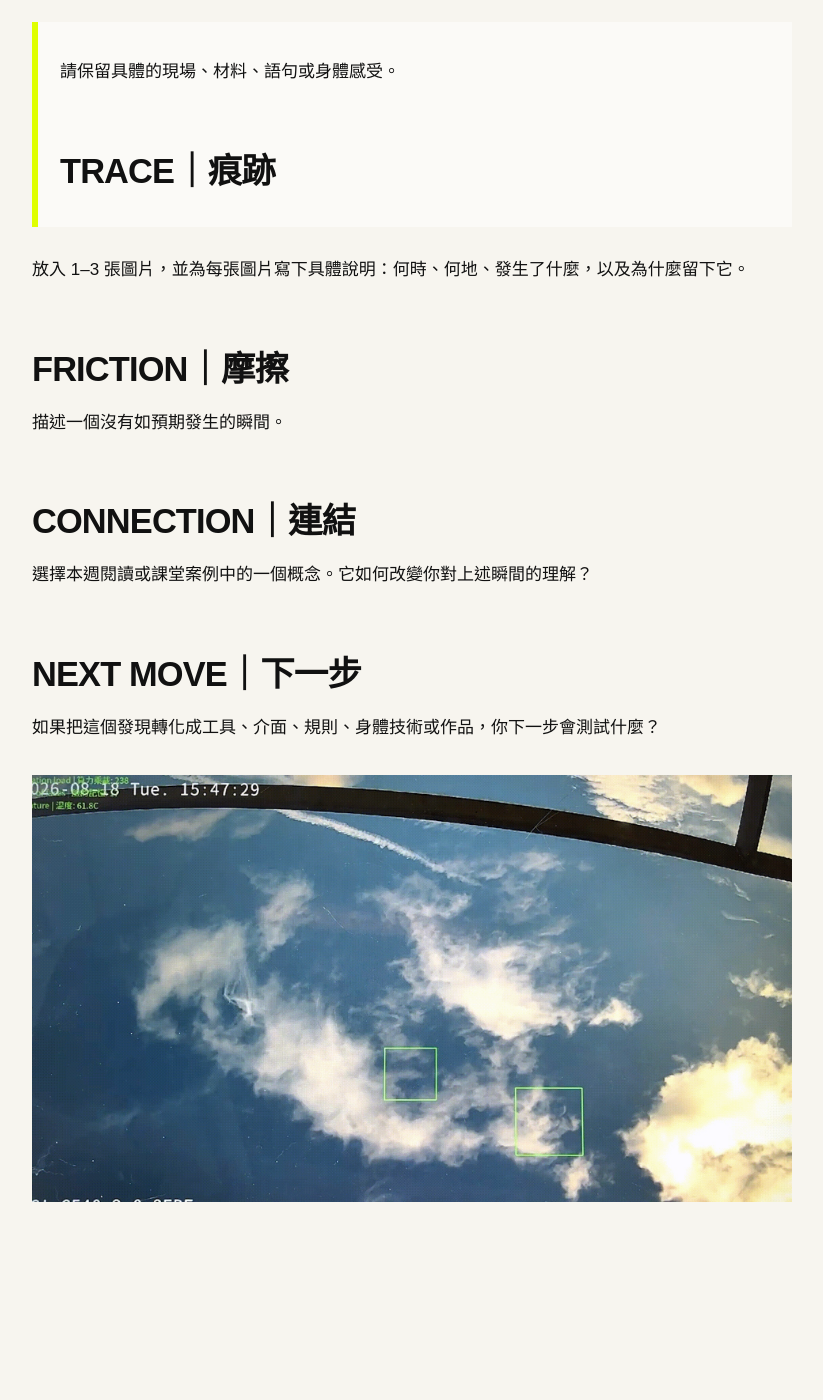
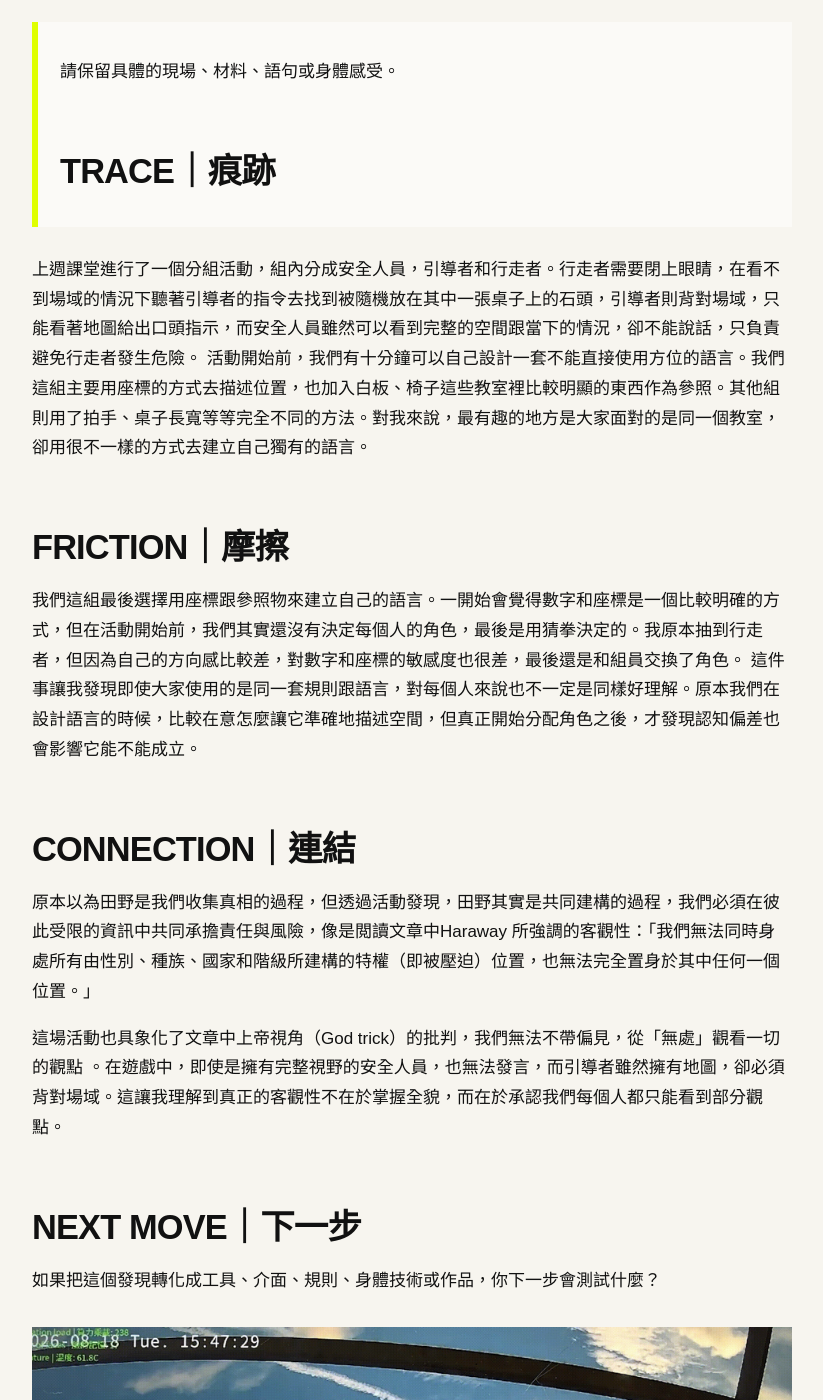
Before and after one commit to yychan27/fieldworkarchive, a Jekyll site: the page built from weeks/week-01.md, in a window 1280 px wide and 1400 px high, scrolled down 352 px. Shown: the whole window, without its empty margins (48-871 px from the left). Built offline with Jekyll 4.4.1, drawn with Linux system fonts in a browser that asks for light colours; before the commit the page ends 1661 px from its top, so only the background shows below that.

Commit message:
Update week-01.md

```diff
--- a/weeks/week-01.md
+++ b/weeks/week-01.md
@@ -11,15 +11,22 @@ permalink: /weeks/week-01/
 >
 ## TRACE｜痕跡
 
-放入 1–3 張圖片，並為每張圖片寫下具體說明：何時、何地、發生了什麼，以及為什麼留下它。
+上週課堂進行了一個分組活動，組內分成安全人員，引導者和行走者。行走者需要閉上眼睛，在看不到場域的情況下聽著引導者的指令去找到被隨機放在其中一張桌子上的石頭，引導者則背對場域，只能看著地圖給出口頭指示，而安全人員雖然可以看到完整的空間跟當下的情況，卻不能說話，只負責避免行走者發生危險。
+活動開始前，我們有十分鐘可以自己設計一套不能直接使用方位的語言。我們這組主要用座標的方式去描述位置，也加入白板、椅子這些教室裡比較明顯的東西作為參照。其他組則用了拍手、桌子長寬等等完全不同的方法。對我來說，最有趣的地方是大家面對的是同一個教室，卻用很不一樣的方式去建立自己獨有的語言。
+
 
 ## FRICTION｜摩擦
 
-描述一個沒有如預期發生的瞬間。
+我們這組最後選擇用座標跟參照物來建立自己的語言。一開始會覺得數字和座標是一個比較明確的方式，但在活動開始前，我們其實還沒有決定每個人的角色，最後是用猜拳決定的。我原本抽到行走者，但因為自己的方向感比較差，對數字和座標的敏感度也很差，最後還是和組員交換了角色。
+這件事讓我發現即使大家使用的是同一套規則跟語言，對每個人來說也不一定是同樣好理解。原本我們在設計語言的時候，比較在意怎麼讓它準確地描述空間，但真正開始分配角色之後，才發現認知偏差也會影響它能不能成立。
+
 
 ## CONNECTION｜連結
 
-選擇本週閱讀或課堂案例中的一個概念。它如何改變你對上述瞬間的理解？
+原本以為田野是我們收集真相的過程，但透過活動發現，田野其實是共同建構的過程，我們必須在彼此受限的資訊中共同承擔責任與風險，像是閲讀文章中Haraway 所強調的客觀性：「我們無法同時身處所有由性別、種族、國家和階級所建構的特權（即被壓迫）位置，也無法完全置身於其中任何一個位置。」
+
+這場活動也具象化了文章中上帝視角（God trick）的批判，我們無法不帶偏見，從「無處」觀看一切的觀點 。在遊戲中，即使是擁有完整視野的安全人員，也無法發言，而引導者雖然擁有地圖，卻必須背對場域。這讓我理解到真正的客觀性不在於掌握全貌，而在於承認我們每個人都只能看到部分觀點。
+
 
 ## NEXT MOVE｜下一步
 
```
